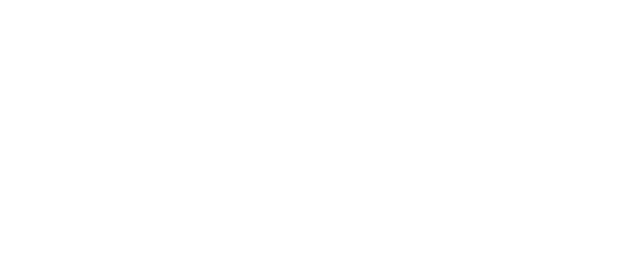
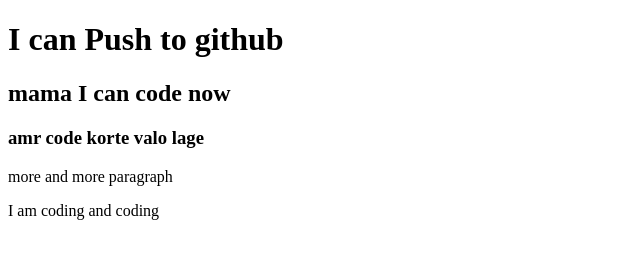
Before and after one commit to soyab1997/my-second-repo, a plain HTML site: page preety.html in a window 1280 px wide. Shown: the whole page, without its empty margins (0-640 px from the left). Drawn offline with Linux system fonts and the light colour scheme.

Commit message:
added paragraph

```diff
--- a/preety.html
+++ b/preety.html
@@ -7,6 +7,10 @@
     <title>My Second Github Repo</title>
 </head>
 <body>
-
+   <h1>I can Push to github</h1>
+   <h2>mama I can code now</h2>
+   <h3>amr code korte valo lage</h3>
+   <p>more and more paragraph</p>
+   <p>I am coding and coding</p>
 </body>
 </html>
```
